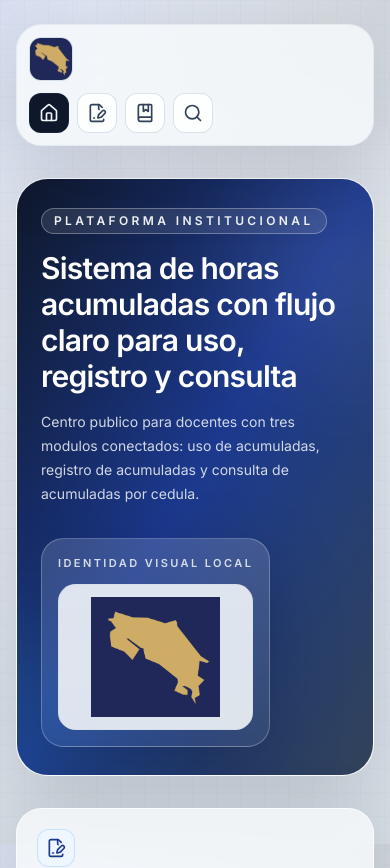
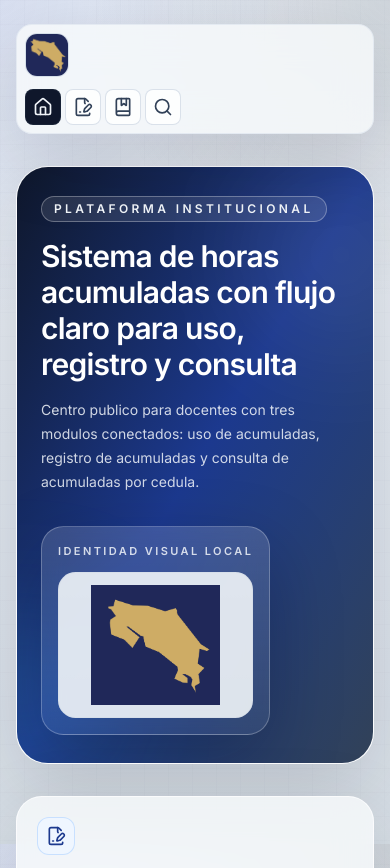
Before and after one commit to Servas20900/LeccionesEscuelaManuelaSantaMaria, a Next.js app: page / in a window 390 px wide. Shown: the top 868 px of the page. Built offline with nearby package versions, Linux system fonts and the light colour scheme.

Commit message:
fix: reduce navbar button size and spacing on mobile to prevent overflow

```diff
--- a/src/components/admin-navbar.tsx
+++ b/src/components/admin-navbar.tsx
@@ -9,7 +9,7 @@ type AdminNavbarProps = {
 };
 
 function itemClass(active: boolean) {
-  const baseClass = "inline-flex items-center justify-center gap-2 rounded-xl border transition h-10 w-10 sm:h-9 sm:w-auto sm:px-3 sm:py-2 flex-shrink-0";
+  const baseClass = "inline-flex items-center justify-center gap-1 rounded-lg border transition h-9 w-9 sm:h-9 sm:w-auto sm:gap-2 sm:rounded-xl sm:px-3 sm:py-2 flex-shrink-0";
   if (active) {
     return `${baseClass} border-slate-800/70 bg-slate-900 text-slate-100`;
   }
@@ -18,7 +18,7 @@ function itemClass(active: boolean) {
 
 export function AdminNavbar({ currentPath = "/admin" }: AdminNavbarProps) {
   return (
-    <header className="glass-panel rounded-[1.6rem] border border-slate-200/80 px-3 py-3 sm:px-6">
+    <header className="glass-panel rounded-2xl border border-slate-200/80 px-2 py-2 sm:px-6 sm:py-3 sm:rounded-[1.6rem]">
       <div className="flex flex-col gap-3 sm:flex-row sm:items-center sm:justify-between">
         <div className="inline-flex items-center gap-3 flex-shrink-0">
           <div className="relative h-11 w-11 overflow-hidden rounded-xl border border-slate-300/70 bg-slate-100/90 flex-shrink-0">
@@ -30,7 +30,7 @@ export function AdminNavbar({ currentPath = "/admin" }: AdminNavbarProps) {
           </div>
         </div>
 
-        <nav className="flex items-center gap-2 sm:gap-1 text-xs sm:text-sm font-medium flex-wrap">
+        <nav className="flex items-center gap-1 sm:gap-1 text-xs sm:text-sm font-medium flex-wrap">
           <Link href="/admin" className={itemClass(currentPath === "/admin")} title="Rebajos">
             <LayoutDashboard className="h-5 w-5 sm:h-4 sm:w-4" />
             <span className="hidden sm:inline">Rebajos</span>
@@ -39,7 +39,7 @@ export function AdminNavbar({ currentPath = "/admin" }: AdminNavbarProps) {
             <BookMarked className="h-5 w-5 sm:h-4 sm:w-4" />
             <span className="hidden sm:inline">Acumulaciones</span>
           </Link>
-          <div className="inline-flex items-center justify-center gap-2 rounded-xl border border-slate-800/70 bg-slate-900 text-slate-100 h-10 w-10 sm:h-9 sm:w-auto sm:px-3 sm:py-2 flex-shrink-0" title="Zona segura">
+          <div className="inline-flex items-center justify-center gap-1 rounded-lg border border-slate-800/70 bg-slate-900 text-slate-100 h-9 w-9 sm:h-9 sm:w-auto sm:gap-2 sm:rounded-xl sm:px-3 sm:py-2 flex-shrink-0" title="Zona segura">
             <ShieldCheck className="h-5 w-5 sm:h-4 sm:w-4" />
             <span className="hidden sm:inline">Segura</span>
           </div>
--- a/src/components/public-navbar.tsx
+++ b/src/components/public-navbar.tsx
@@ -9,7 +9,7 @@ type PublicNavbarProps = {
 };
 
 function itemClass(active: boolean) {
-  const baseClass = "inline-flex items-center justify-center gap-2 rounded-xl border transition h-10 w-10 sm:h-9 sm:w-auto sm:px-3 sm:py-2 flex-shrink-0";
+  const baseClass = "inline-flex items-center justify-center gap-1 rounded-lg border transition h-9 w-9 sm:h-9 sm:w-auto sm:gap-2 sm:rounded-xl sm:px-3 sm:py-2 flex-shrink-0";
   if (active) {
     return `${baseClass} border-slate-800/70 bg-slate-900 text-slate-100`;
   }
@@ -18,7 +18,7 @@ function itemClass(active: boolean) {
 
 export function PublicNavbar({ currentPath = "/" }: PublicNavbarProps) {
   return (
-    <header className="glass-panel sticky top-4 z-20 rounded-[1.6rem] border border-slate-200/80 px-3 py-3 sm:px-6">
+    <header className="glass-panel sticky top-2 z-20 rounded-2xl border border-slate-200/80 px-2 py-2 sm:px-6 sm:py-3 sm:rounded-[1.6rem]">
       <div className="flex flex-col gap-3 sm:flex-row sm:items-center sm:justify-between">
         <Link href="/" className="group inline-flex items-center gap-3 flex-shrink-0">
           <div className="relative h-11 w-11 overflow-hidden rounded-xl border border-slate-300/70 bg-slate-100/90 flex-shrink-0">
@@ -30,7 +30,7 @@ export function PublicNavbar({ currentPath = "/" }: PublicNavbarProps) {
           </div>
         </Link>
 
-        <nav className="flex items-center gap-2 sm:gap-1 text-xs sm:text-sm font-medium flex-wrap justify-start sm:justify-end">
+        <nav className="flex items-center gap-1 sm:gap-1 text-xs sm:text-sm font-medium flex-wrap justify-start sm:justify-end">
           <Link href="/" className={itemClass(currentPath === "/")} title="Inicio">
             <Home className="h-5 w-5 sm:h-4 sm:w-4" />
             <span className="hidden sm:inline">Inicio</span>
```
